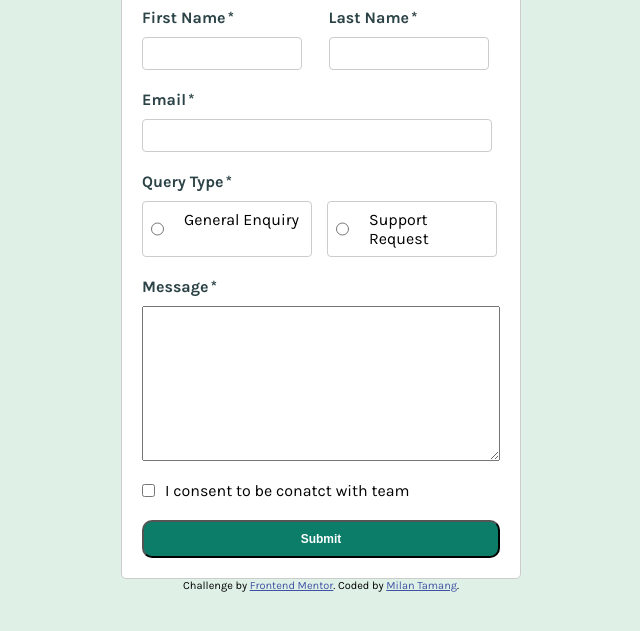
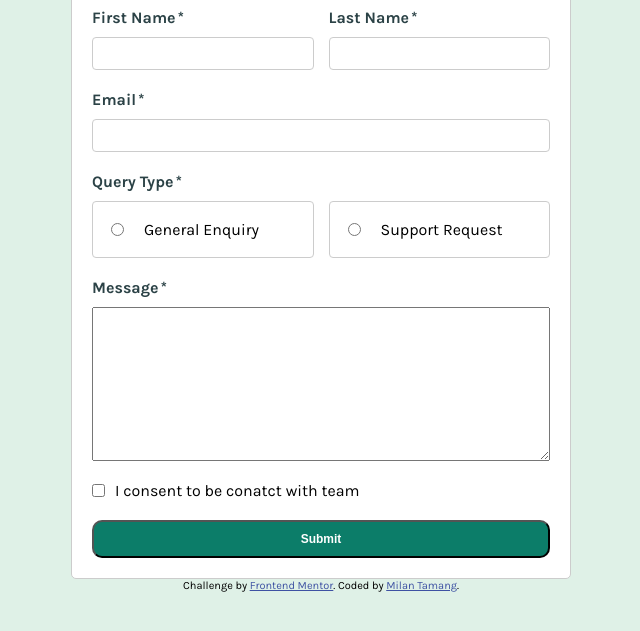
Before and after one commit to Milan13-cmd/Frontend_mentor, a plain HTML site: page contact-form-main/index.html in a window 1280 px wide. Shown: the part 171-802 px from the top of the page, without its empty margins (319-959 px from the left). Drawn offline with Linux system fonts and the light colour scheme.

Commit message:
ui maintain

```diff
--- a/contact-form-main/style.css
+++ b/contact-form-main/style.css
@@ -83,7 +83,7 @@ form{
 .form-container {
   position: relative;
   min-width: 400px;
-  width: 400px; /* Adjust as needed */
+  width: 500px; /* Adjust as needed */
   height: 650px;
   margin: 0 auto; /* Center the form */
   padding: 20px;
@@ -129,7 +129,7 @@ input[type="text"]{
   padding: 8px;
   border: 1px solid #ccc;
   border-radius: 4px;
-  width: 160px;
+  width: 100%;
 
 }
 
@@ -141,7 +141,7 @@ input[type="text"]{
 }
 
 input[type="email"]{
-  width: 350px;
+  width: 100%;
   padding: 8px;
   border: 1px solid #ccc;
   border-radius: 4px;
@@ -158,11 +158,12 @@ input[type="email"]{
 }
 
 .query-group{
-  width: 170px;
-  padding: 8px;
+  width: 100%;
+  padding: 18px;
   border: 1px solid #ccc;
   border-radius: 4px;
   display: flex;
+  align-items: center;
   flex-direction: row;
   gap:20px;
 
```
